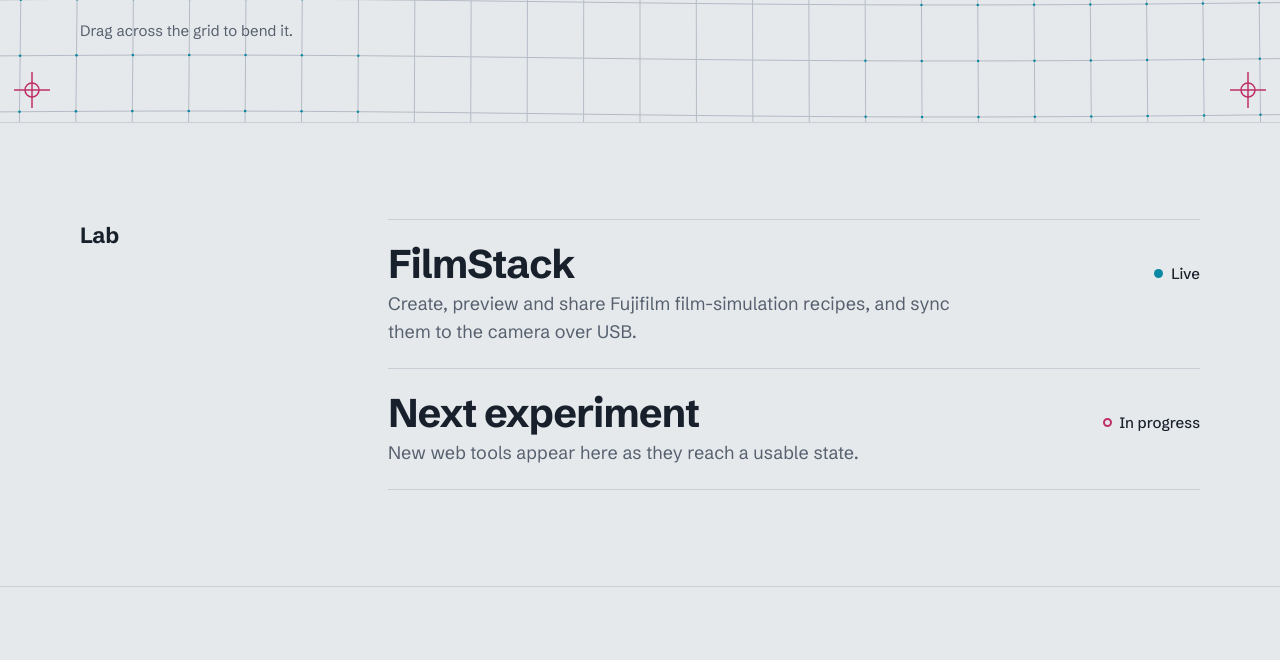
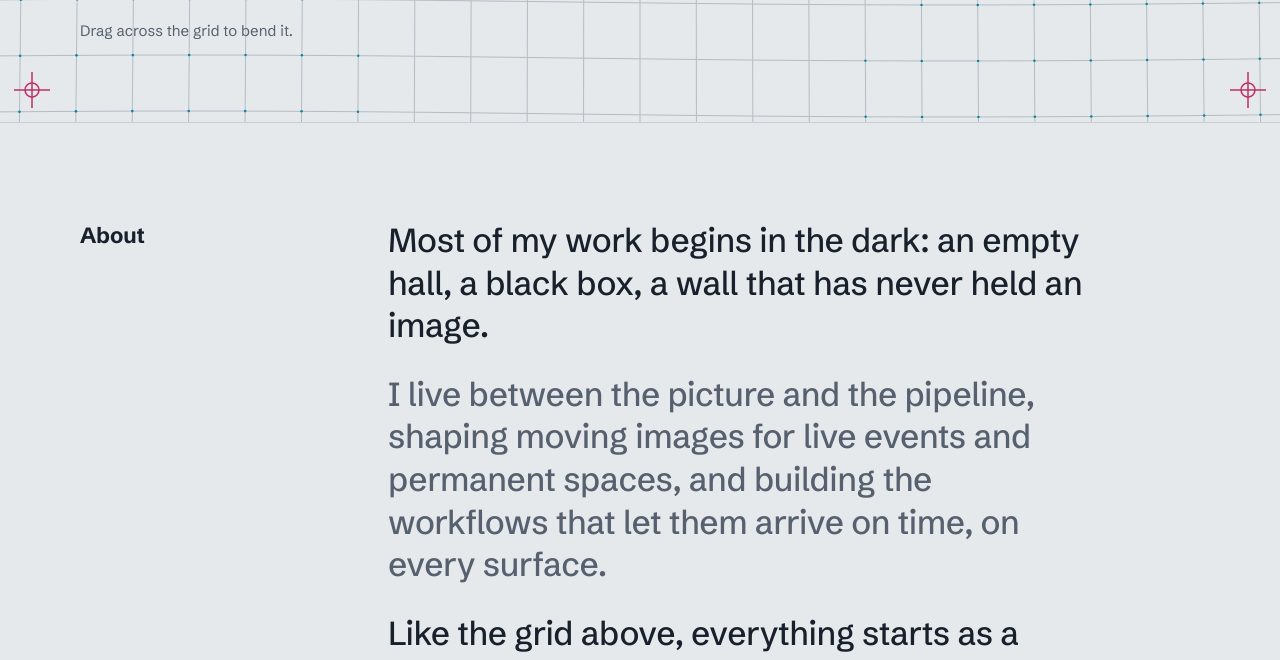
Before and after one commit to LabNumerik/canerozcan-site, a plain HTML site: page index.html in a window 1280 px wide. Shown: the part 678-1338 px from the top of the page. Drawn offline with Linux system fonts and the light colour scheme.

Commit message:
Remove project list and rewrite copy in a more artistic voice
Co-Authored-By: Claude Opus 5.5 <noreply@anthropic.com>
Claude-Session: https://claude.ai/code/session_01Vp5i5UECoRTi4kPVUbcUq5

```diff
--- a/index.html
+++ b/index.html
@@ -4,7 +4,7 @@
 <meta charset="utf-8">
 <meta name="viewport" content="width=device-width, initial-scale=1">
 <title>Caner Ozcan</title>
-<meta name="description" content="Caner Ozcan — production, real-time content and workflow design. Home of my web experiments.">
+<meta name="description" content="Caner Ozcan shapes light for rooms, stages and screens, and the systems that carry it there.">
 <link rel="preconnect" href="https://fonts.googleapis.com">
 <link rel="preconnect" href="https://fonts.gstatic.com" crossorigin>
 <link href="https://fonts.googleapis.com/css2?family=Schibsted+Grotesk:wght@400;500;700;800&display=swap" rel="stylesheet">
@@ -105,44 +105,16 @@
     letter-spacing: -0.01em;
   }
 
-  /* Lab list */
-  .lab { list-style: none; margin: 0; padding: 0; }
-  .lab li { border-bottom: 1px solid var(--line); }
-  .lab li:first-child { border-top: 1px solid var(--line); }
-  .lab a, .lab .row {
-    display: grid;
-    grid-template-columns: 1fr;
-    gap: 4px 24px;
-    padding: 22px 0;
-    text-decoration: none;
+
+  .about p {
+    margin: 0 0 26px;
+    max-width: 34ch;
+    font-size: clamp(22px, 2.6vw, 34px);
+    line-height: 1.28;
+    font-weight: 500;
+    letter-spacing: -0.012em;
   }
-  @media (min-width: 640px) {
-    .lab a, .lab .row { grid-template-columns: 1fr auto; align-items: baseline; }
-  }
-  .lab .name {
-    font-size: clamp(26px, 3.4vw, 40px);
-    font-weight: 700;
-    letter-spacing: -0.025em;
-    line-height: 1.1;
-  }
-  .lab .desc { color: var(--soft); max-width: 52ch; grid-column: 1; }
-  .lab .status {
-    font-size: 15px;
-    font-weight: 500;
-    display: inline-flex;
-    align-items: center;
-    gap: 8px;
-    white-space: nowrap;
-  }
-  .dot { width: 9px; height: 9px; border-radius: 50%; background: var(--cyan); }
-  .dot.wip { background: transparent; border: 2px solid var(--magenta); }
-  .lab a .name { transition: color .2s; }
-  .lab a:hover .name { color: var(--cyan); }
-  @media (min-width: 640px) {
-    .lab .status { grid-column: 2; grid-row: 1; }
-  }
-
-  .about p { margin: 0 0 18px; max-width: 60ch; }
+  .about p:nth-child(2) { color: var(--soft); }
   .about p:last-child { margin-bottom: 0; }
 
   .contact-link {
@@ -164,9 +136,6 @@
     font-size: 15px;
   }
 
-  @media (prefers-reduced-motion: reduce) {
-    .lab a .name { transition: none; }
-  }
 </style>
 </head>
 <body>
@@ -175,40 +144,20 @@
   <canvas id="grid" aria-hidden="true"></canvas>
   <div class="wrap hero-text">
     <h1>Caner<br>Ozcan</h1>
-    <p class="lede">I make tools and moving images for screens, stages and installations.</p>
+    <p class="lede">I shape light for rooms, stages and screens, and the quiet systems that carry it there.</p>
     <p class="hint" id="hint">Move your cursor to bend the grid.</p>
   </div>
 </header>
 
 <main>
-  <section class="block" id="lab">
-    <div class="wrap block-grid">
-      <h2>Lab</h2>
-      <ul class="lab">
-        <li>
-          <a href="https://filmstack.canerozcan.com">
-            <span class="name">FilmStack</span>
-            <span class="status"><span class="dot"></span>Live</span>
-            <span class="desc">Create, preview and share Fujifilm film-simulation recipes, and sync them to the camera over USB.</span>
-          </a>
-        </li>
-        <li>
-          <div class="row">
-            <span class="name">Next experiment</span>
-            <span class="status"><span class="dot wip"></span>In progress</span>
-            <span class="desc">New web tools appear here as they reach a usable state.</span>
-          </div>
-        </li>
-      </ul>
-    </div>
-  </section>
 
   <section class="block about" id="about">
     <div class="wrap block-grid">
       <h2>About</h2>
       <div>
-        <p>I work across production, real-time and interactive content, and the workflows that hold it all together, for live events and permanent installations.</p>
-        <p>This site is where I try things out on the web: small apps, prototypes and tools I build for my own work.</p>
+        <p>Most of my work begins in the dark: an empty hall, a black box, a wall that has never held an image.</p>
+        <p>I live between the picture and the pipeline, shaping moving images for live events and permanent spaces, and building the workflows that let them arrive on time, on every surface.</p>
+        <p>Like the grid above, everything starts as a calibration. Lines bend until the light fits the room.</p>
       </div>
     </div>
   </section>
```
